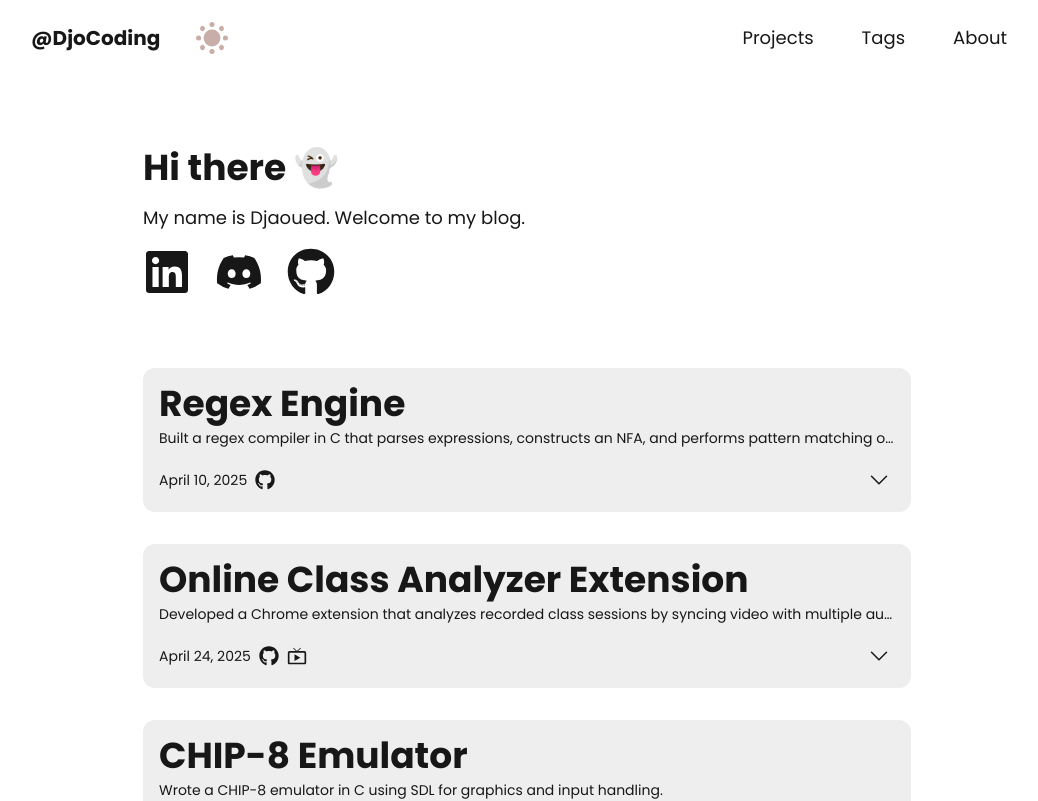
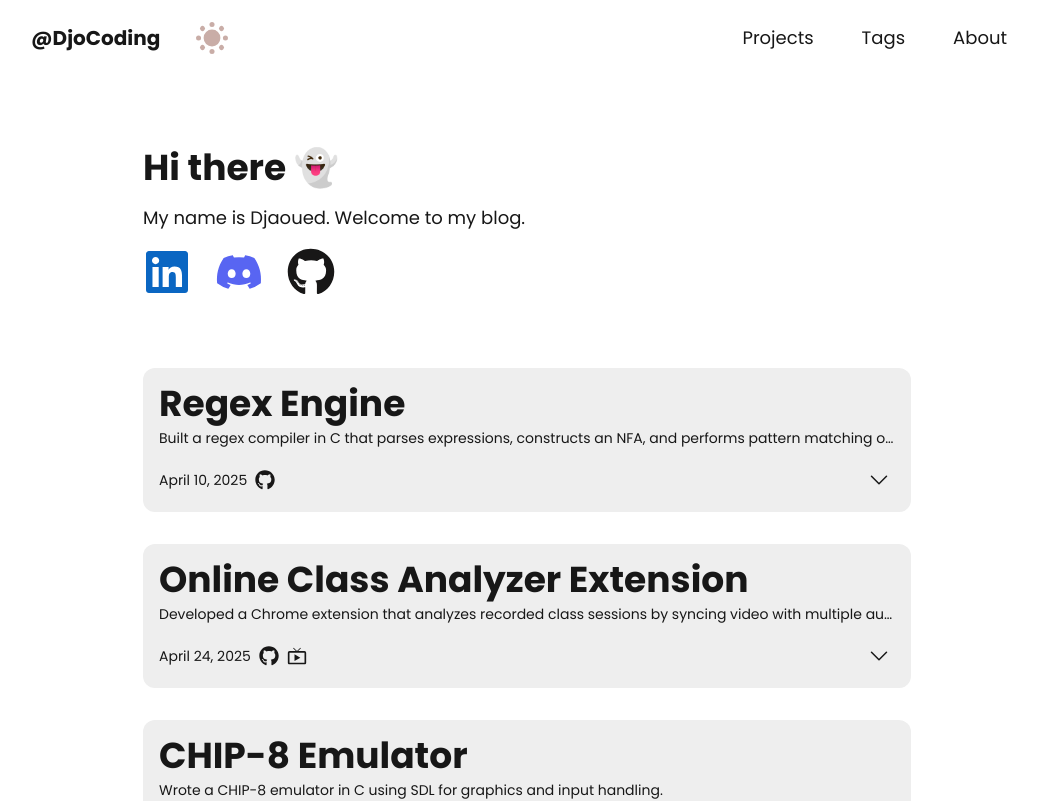
Before and after one commit to DjoCoding/Blog, a Next.js app: page / in a window 1280 px wide. Shown: the top 801 px of the page, without its empty margins (113-1151 px from the left). Built offline with nearby package versions, Linux system fonts and the light colour scheme.

Commit message:
fixing the icon color bugs in the light mode

```diff
--- a/src/app/projects/[slug]/page.tsx
+++ b/src/app/projects/[slug]/page.tsx
@@ -1,5 +1,4 @@
 import { notFound } from "next/navigation";
-import Link from "next/link";
 import { Metadata } from "next";
 
 import path from "path";
@@ -65,12 +64,13 @@ export default async function ProjectPage({ params }: ProjectPageProps) {
       <div className="py-4 flex items-center gap-4">
         {data.links.map((link) => (
           <div className="w-fit flex items-center py-2" key={link.href}>
-            <Link href={link.href}>
+            <a href={link.href} target="blank">
               <Icon
+                forr={link.for}
                 icon={link.icon}
                 className={cn("theme-animate text-4xl", ColorMap[link.for])}
               ></Icon>
-            </Link>
+            </a>
           </div>
         ))}
       </div>
--- a/src/components/Icon.tsx
+++ b/src/components/Icon.tsx
@@ -1,12 +1,14 @@
+import { ColorMap } from "@/constants";
 import { iconMap } from "@/types";
 import { cn } from "@/utils";
 
 interface IconProps {
   icon: keyof typeof iconMap;
+  forr: string;
   className: string;
 }
 
-export default function Icon({ icon, className = "" }: IconProps) {
+export default function Icon({ icon, forr, className = "" }: IconProps) {
   const Icon = iconMap[icon];
-  return <Icon className={cn("theme-animate text-foreground", className)} />;
+  return <Icon className={cn("theme-animate", ColorMap[forr], className)} />;
 }
--- a/src/components/Project.tsx
+++ b/src/components/Project.tsx
@@ -57,7 +57,12 @@ export default function Project({ project }: ProjectProps) {
             {formatDate(project.createdAt)}
           </p>
           {project.links.map((link) => (
-            <Icon key={link.href} icon={link.icon} className="text-xl" />
+            <Icon
+              key={link.href}
+              forr={link.for}
+              icon={link.icon}
+              className="text-xl"
+            />
           ))}
         </div>
         <ExpandButton toggle={toggle} isExpanded={isExpanded} />
--- a/src/components/Welcome.tsx
+++ b/src/components/Welcome.tsx
@@ -16,7 +16,11 @@ export default function Welcome() {
         {PersonalLinks.map((link) => (
           <li key={link.for}>
             <a target="blank" href={link.href}>
-              <Icon icon={link.icon} className="theme-animate text-5xl" />
+              <Icon
+                forr={link.for}
+                icon={link.icon}
+                className="theme-animate text-5xl"
+              />
             </a>
           </li>
         ))}
--- a/src/constants/index.ts
+++ b/src/constants/index.ts
@@ -47,9 +47,9 @@ export const PersonalLinks: ILinkIcon[] = [
 
 export const ColorMap: Record<string, string> = {
     linkedin: "text-linkedin",
-    discord: "text-discord",
-    github:  "text-github",
-    live:    "text-foreground"
+    discord:  "text-discord",
+    github:   "text-github",
+    live:     "text-foreground"
 }
 
 export const PersonalProjects: IProject[] = [
```
